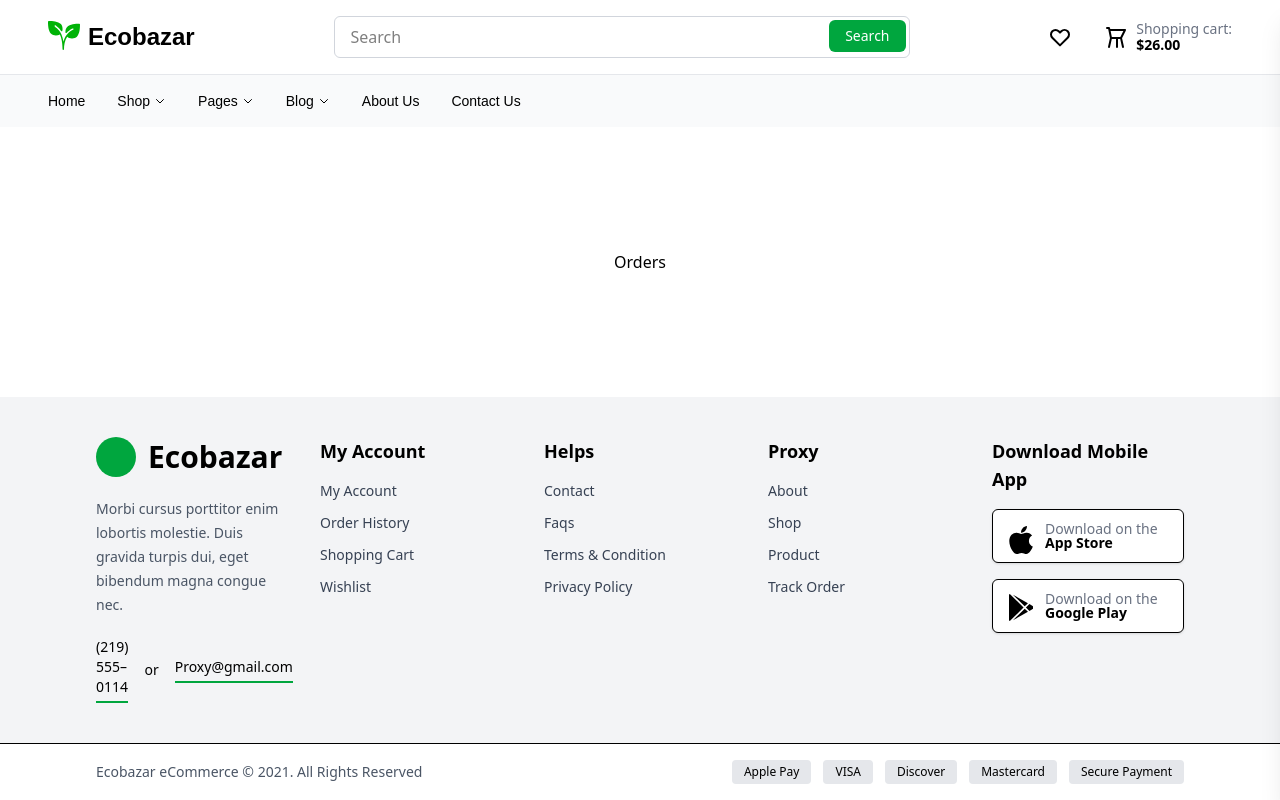
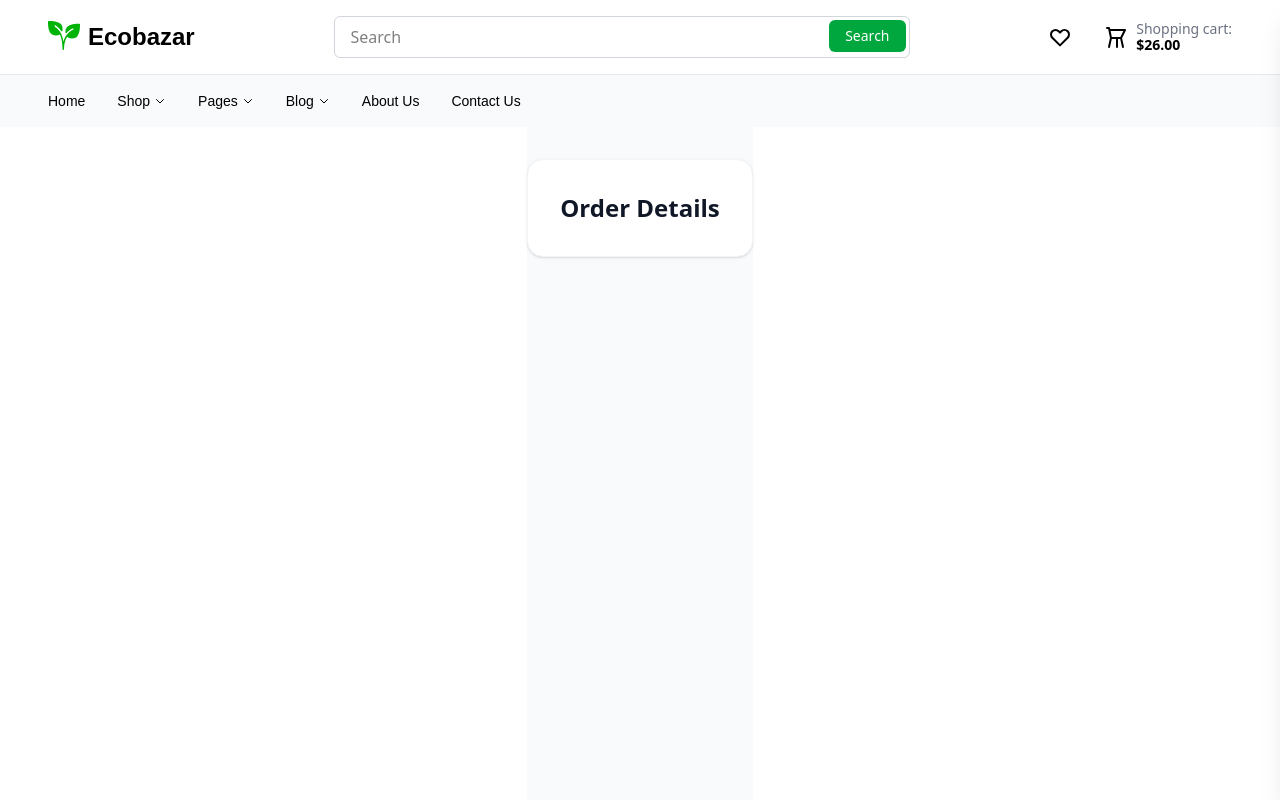
Before and after one commit to cdac-project-green-mart/web-frontend, a React (Vite) app in the folder ecomm-user-client/: page /orders in a window 1280 px wide. Shown: the top 800 px of the page. Built offline with nearby package versions, Linux system fonts and the light colour scheme.

Commit message:
feat: add order details page shell

```diff
--- a/ecomm-user-client/src/pages/Orders.jsx
+++ b/ecomm-user-client/src/pages/Orders.jsx
@@ -1,7 +1,15 @@
-export default function Orders() {
+import React from "react";
+
+const OrderDetails = () => {
   return (
-    <div>
-      <h1>Orders</h1>
+    <div className="min-h-screen bg-gray-50 py-8">
+      <div className="max-w-6xl mx-auto bg-white rounded-2xl border border-gray-100 shadow-sm px-6 py-6 md:px-8 md:py-8">
+        <h1 className="text-xl md:text-2xl font-semibold text-gray-900">
+          Order Details
+        </h1>
+      </div>
     </div>
   );
-}
+};
+
+export default OrderDetails;
```
